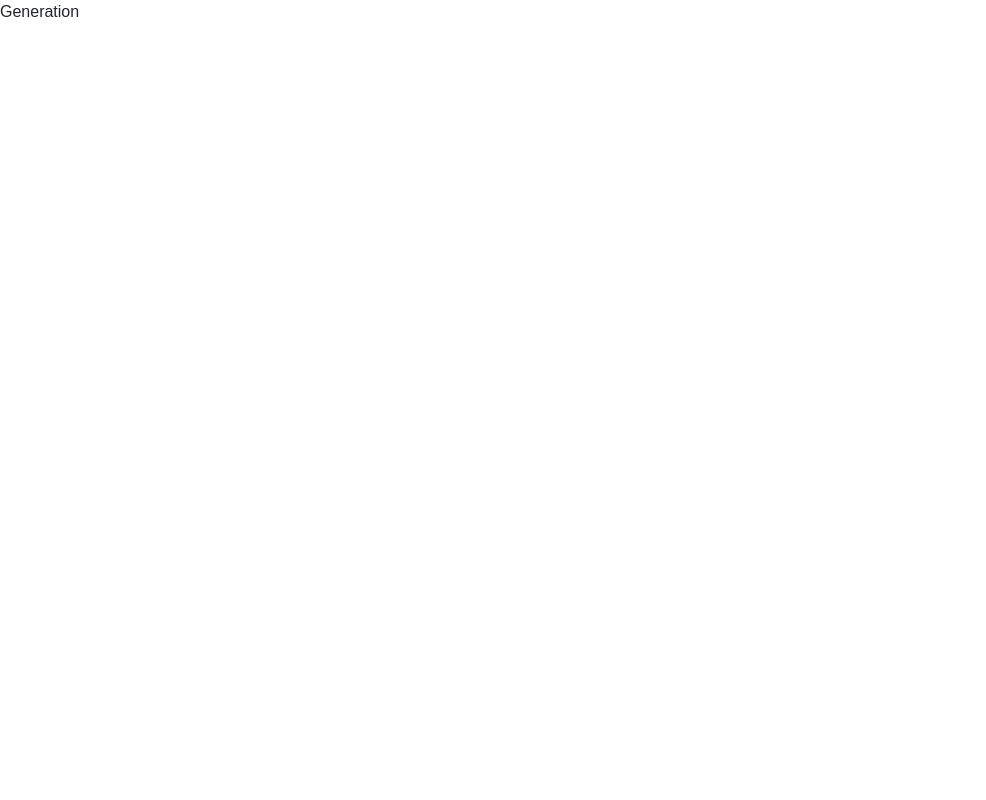
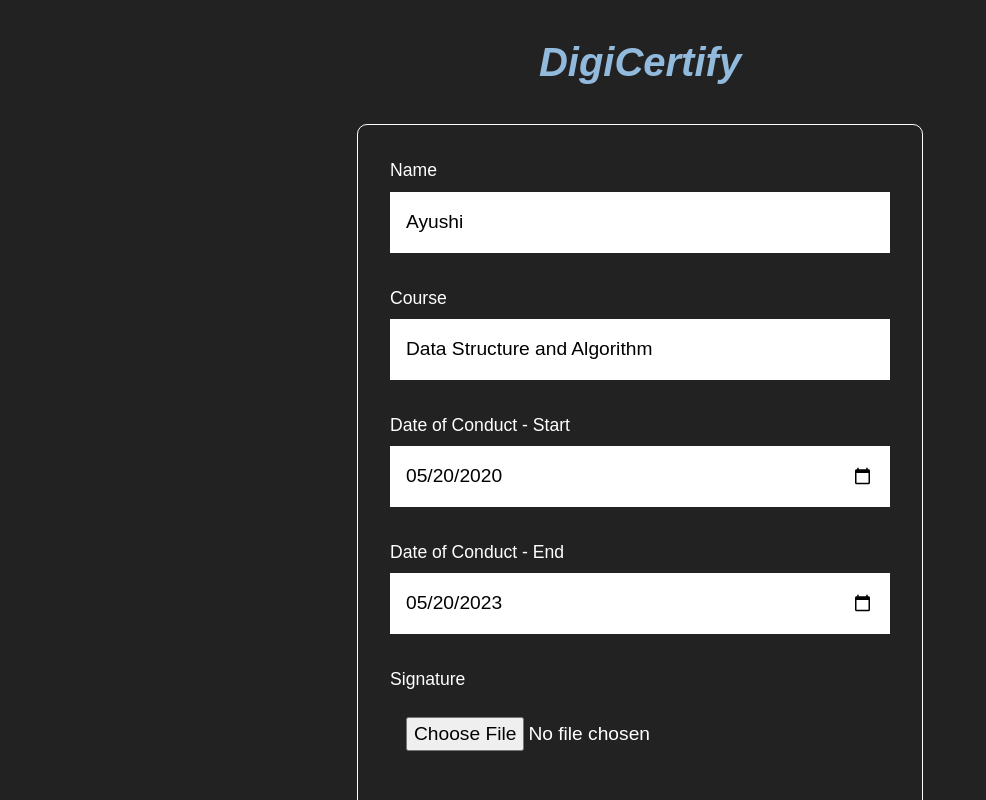
Before and after one commit to Tusshar10/DigiCertify-Certificate-Generation-and-Verification, a React (Vite) app: page /generate in a window 1280 px wide. Shown: the whole page, without its empty margins (0-986 px from the left). Built offline with nearby package versions, Linux system fonts and the light colour scheme; sample sign-in values are in the browser's storage.

Commit message:
Added certificate generation functionality

```diff
--- a/package.json
+++ b/package.json
@@ -10,9 +10,12 @@
     "preview": "vite preview"
   },
   "dependencies": {
+    "jspdf-html2canvas": "^1.5.2",
+    "moment": "^2.30.1",
     "react": "^18.2.0",
     "react-dom": "^18.2.0",
-    "react-router-dom": "^6.22.3"
+    "react-router-dom": "^6.22.3",
+    "sass": "^1.71.1"
   },
   "devDependencies": {
     "@types/react": "^18.2.56",
--- /dev/null
+++ b/src/components/Certificate/Certificate.jsx
@@ -0,0 +1,40 @@
+import moment from 'moment'
+import styles from '../Generation/certificateGenerator.module.scss'
+
+const Certificate = ({ name, course, dateOfConductStart, dateOfConductEnd, signature, signatureDetails }) => {
+  return (
+    <>
+      <div className={styles.certificateWrapper}>
+        <div className={styles.certificateContainer}>
+          <div>Logo Here</div>
+
+          <h1>CERTIFICATE OF APPRECIATION</h1>
+
+          <span className={styles.smallText}>This certificate is proudly awarded to</span>
+
+          <p className={styles.primaryItalicText}>{name}</p>
+
+          <span className={styles.smallText}>for successfully completing the course</span>
+
+          <h2>{course}</h2>
+
+          <span className={styles.smallText}>{`conducted from ${
+            dateOfConductStart ? moment(dateOfConductStart).format('MMMM YYYY') : '-'
+          } to ${dateOfConductEnd ? moment(dateOfConductEnd).format('MMMM YYYY') : '-'}`}</span>
+
+          <div className={styles.signatureBlock}>
+            <img className={styles.signatureImage} src={signature.preview} alt='' />
+
+            <span className={styles.horizontalBar} />
+
+            <span className={styles.smallText}>{signatureDetails}</span>
+          </div>
+        </div>
+
+        <button style={{ marginTop: ' 3rem' }}>Download PDF</button>
+      </div>
+    </>
+  )
+}
+
+export default Certificate
--- a/src/components/Generation/Generation.jsx
+++ b/src/components/Generation/Generation.jsx
@@ -1,7 +1,29 @@
-import React, { useEffect } from 'react'
-import { useNavigate } from 'react-router-dom';
+import { useEffect, useReducer, useState } from 'react'
 
+import styles from './certificateGenerator.module.scss'
+import Header from '../Header'
+import { useNavigate } from 'react-router-dom'
+import Modal from '../Modal/Modal'
+import Certificate from '../Certificate/Certificate'
 
+const initialState = {
+  name: 'Ayushi',
+  course: 'Data Structure and Algorithm',
+  dateOfConductStart: '2020-05-20',
+  dateOfConductEnd: '2023-05-20',
+  signature: '',
+  signatureDetails: 'CEO, CipherGuy',
+}
+
+const reducer = (state, action) => {
+  switch (action.type) {
+    case 'TEXT_CHANGE':
+      return { ...state, [action.field]: action.payload }
+
+    default:
+      break
+  }
+}
 function Generation() {
   const navigate=useNavigate();
   useEffect(() => {
@@ -12,8 +34,97 @@
       navigate("/login");
     }
   }, []);
+  const [isOpenModal, setIsOpenModal] = useState(false)
+  const [formState, dispatch] = useReducer(reducer, initialState)
+
+  const handleSubmitForm = e => {
+    e.preventDefault()
+    const { name, course, dateOfConductStart, dateOfConductEnd, signature, signatureDetails } = formState
+
+    if (name && course && dateOfConductStart && dateOfConductEnd && signature && signatureDetails) {
+      setIsOpenModal(true)
+    } else {
+      alert('Please fill all details')
+    }
+  }
+
+  const handleTextChange = e => {
+    dispatch({ type: 'TEXT_CHANGE', field: e.target.name, payload: e.target.value })
+  }
+
   return (
-    <div>Generation</div>
+    <>
+      <div className={styles.wrapper} style={{paddingTop:"300px"}}>
+      <Header></Header>
+        <div className={styles.container} >
+          <form onSubmit={handleSubmitForm}>
+            <div className={styles.inputGroup}>
+              <label htmlFor='user-name'>Name</label>
+              <input type='text' name='name' value={formState.name} onChange={handleTextChange} id='user-name' />
+            </div>
+
+            <div className={styles.inputGroup}>
+              <label htmlFor='course'>Course</label>
+              <input type='text' name='course' value={formState.course} onChange={handleTextChange} id='course' />
+            </div>
+
+            <div className={styles.inputGroup}>
+              <label htmlFor='dateOfConductStart'>Date of Conduct - Start</label>
+              <input
+                type='date'
+                value={formState.dateOfConductStart}
+                onChange={handleTextChange}
+                name='dateOfConductStart'
+                id='dateOfConductStart'
+              />
+            </div>
+
+            <div className={styles.inputGroup}>
+              <label htmlFor='dateOfConductEnd'>Date of Conduct - End</label>
+              <input
+                type='date'
+                value={formState.dateOfConductEnd}
+                onChange={handleTextChange}
+                name='dateOfConductEnd'
+                id='dateOfConductEnd'
+              />
+            </div>
+
+            <div className={styles.inputGroup}>
+              <label htmlFor='signature'>Signature</label>
+              <input
+                type='file'
+                name='signature'
+                id='signature'
+                onChange={e => {
+                  const selected = e.target.files[0]
+
+                  const objectUrl = URL.createObjectURL(selected)
+
+                  dispatch({ type: 'TEXT_CHANGE', field: e.target.name, payload: { ...selected, preview: objectUrl } })
+                }}
+              />
+            </div>
+
+            <div className={styles.inputGroup}>
+              <label htmlFor='signatureDetails'>Signature Details</label>
+              <input
+                type='text'
+                name='signatureDetails'
+                value={formState.signatureDetails}
+                onChange={handleTextChange}
+                id='signatureDetails'
+              />
+            </div>
+
+            <button type='submit'>Generate Certificate</button>
+          </form>
+        </div>
+      </div>
+      <Modal isOpen={isOpenModal} handleClose={() => setIsOpenModal(false)}>
+        <Certificate {...formState} />
+      </Modal>
+    </>
   )
 }
 
--- /dev/null
+++ b/src/components/Generation/certificateGenerator.module.scss
@@ -0,0 +1,99 @@
+.wrapper {
+    background-color: #222222;
+    height: 100vh;
+    display: flex;
+    flex-direction: column;
+    align-items: center;
+    justify-content: center;
+    color: #fff;
+    overflow: auto;
+
+    .container {
+      border: 1px solid #fff;
+      padding: 2rem;
+      border-radius: 10px;
+      margin-top: 2rem;
+      margin-bottom: 3rem;
+    }
+
+    .inputGroup {
+      display: flex;
+      flex-direction: column;
+      gap: 0.5rem;
+      margin-bottom: 2rem;
+
+      label {
+        font-weight: 500;
+        font-size: 1.1rem;
+      }
+
+      input {
+        padding: 1rem;
+        font-size: 1.2rem;
+        outline: none;
+        border: none;
+        width: 500px;
+      }
+    }
+  }
+
+  .certificateWrapper {
+    background-color: #fff;
+    padding: 2rem;
+    color: #000;
+    width: 1000px;
+    text-align: center;
+
+    .certificateContainer {
+      border: 10px solid #000;
+      padding: 2rem;
+      display: flex;
+      flex-direction: column;
+    }
+
+    .smallText {
+      font-size: 1rem;
+    }
+
+    .primaryItalicText {
+      color: #00f;
+      font-size: 3.5rem;
+      font-weight: 700;
+      font-style: italic;
+      margin-block: 1rem; // margin-top & margin-bottom
+    }
+
+    .signatureBlock {
+      margin-top: 3rem;
+      display: inline-block;
+      .signatureImage {
+        height: 100px;
+        width: 150px;
+        margin-bottom: 10px;
+      }
+      .horizontalBar {
+        margin: auto;
+        display: block;
+        height: 1px;
+        width: 200px;
+        background-color: #000;
+        margin-bottom: 1rem;
+      }
+    }
+  }
+
+  button {
+    border: 2px solid #000;
+    width: 100%;
+    outline: none;
+    background-color: #e7e7e7;
+    padding: 1rem 1.5rem;
+    font-size: 16px;
+    box-shadow: 0px 0px 0px 2px #fff;
+    transition: all 300ms ease;
+    cursor: pointer;
+    &:hover {
+      background-color: #000;
+      color: #fff;
+    }
+  }
--- /dev/null
+++ b/src/components/Modal/Modal.jsx
@@ -0,0 +1,15 @@
+import styles from './modal.module.scss'
+
+const Modal = ({ isOpen, handleClose, ...props }) => {
+  return (
+    <>
+      <div className={`${styles.modalWrapper} ${isOpen ? styles.modalOpen : ''}`} onClick={handleClose}>
+        <div className={styles.modalContainer} onClick={e => e.stopPropagation()}>
+          {props.children}
+        </div>
+      </div>
+    </>
+  )
+}
+
+export default Modal
--- /dev/null
+++ b/src/components/Modal/modal.module.scss
@@ -0,0 +1,28 @@
+.modalWrapper {
+    position: fixed;
+    bottom: 0;
+    left: 0;
+    right: 0;
+    height: 100%;
+    width: 100%;
+    overflow: auto;
+    background-color: #000000c6;
+    display: flex;
+    align-items: center;
+    justify-content: center;
+    transform: translateY(-100%);
+    transition: all 300ms cubic-bezier(0.175, 0.885, 0.32, 1.275);
+    visibility: hidden;
+    opacity: 0;
+
+    &.modalOpen {
+      opacity: 1;
+      visibility: visible;
+      transform: translateY(0);
+    }
+
+    .modalContainer {
+      background-color: #fff;
+      padding: 3rem;
+    }
+  }
```
Also changed, not shown: 1 other file (tests, documents, lock files or other folders).
